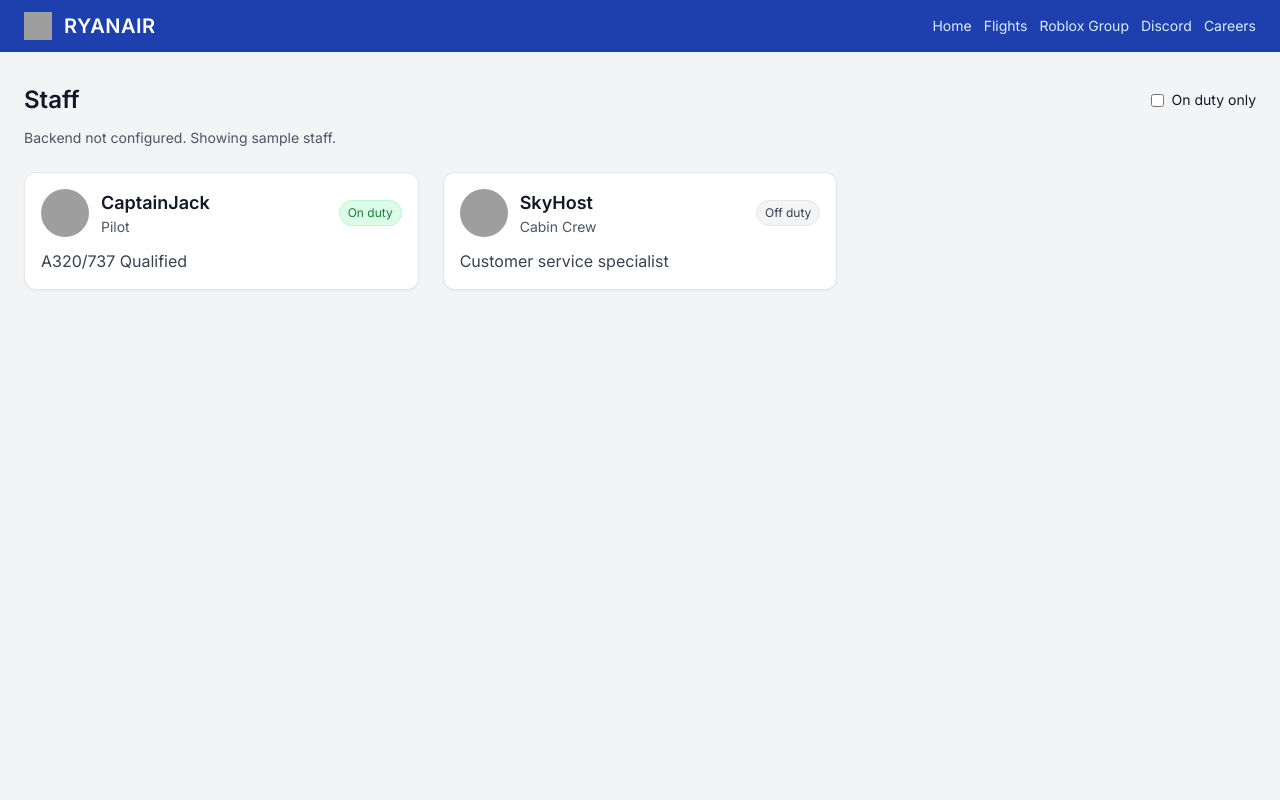
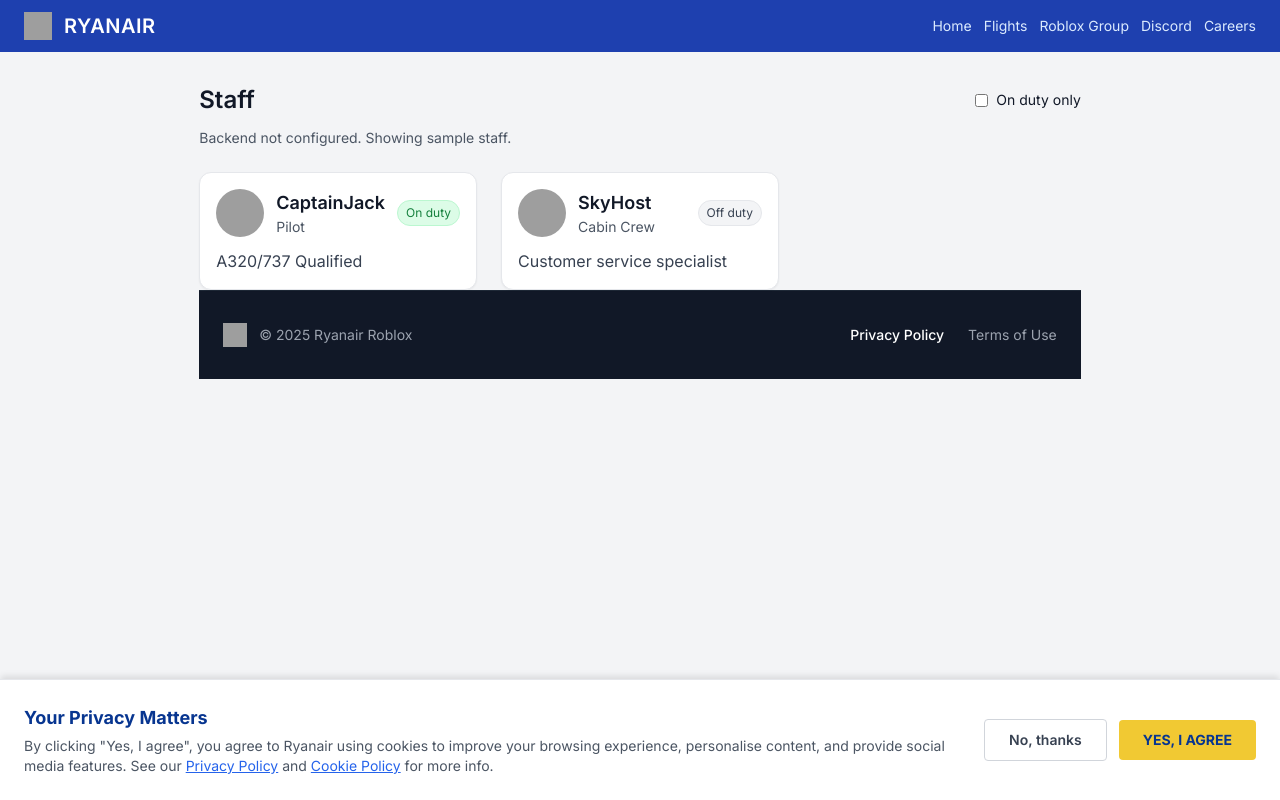
Before and after one commit to AiryPlays/rblxryanair-web, a website: page staff.html in a window 1280 px wide. Drawn offline with nearby package versions, Linux system fonts and the light colour scheme; no server answers; grey boxes are pictures that could not be loaded.

Commit message:
Add footer section to staff.html
Added footer with navigation links and copyright notice.

```diff
--- a/staff.html
+++ b/staff.html
@@ -10,7 +10,7 @@
     <link href="https://fonts.googleapis.com/css2?family=Inter:wght@400;500;600;700&display=swap" rel="stylesheet" />
     <style>body{font-family:Inter,ui-sans-serif,system-ui,-apple-system,Segoe UI,Roboto,Helvetica,Arial}</style>
   </head>
-  <body class="bg-gray-100 text-gray-900">
+  <body class="bg-gray-100 text-gray-900 flex flex-col min-h-screen">
     <header class="bg-blue-800 text-white">
       <div class="max-w-7xl mx-auto px-4 sm:px-6 py-3 flex items-center justify-between">
         <div class="flex items-center gap-3">
@@ -43,7 +43,19 @@
       <p id="status" class="mt-3 text-sm text-gray-600"></p>
 
       <div id="staff-grid" class="mt-6 grid grid-cols-1 sm:grid-cols-2 lg:grid-cols-3 gap-6"></div>
-    </main>
+    <footer class="bg-gray-900 text-white border-t border-gray-800 mt-auto">
+      <div class="max-w-7xl mx-auto px-4 sm:px-6 py-8 flex flex-col md:flex-row justify-between items-center gap-6">
+        <div class="flex items-center gap-3">
+          <img src="https://flights.robloxryanair.com/harpyellow.png" alt="logo" class="h-6 w-6" />
+          <span class="text-gray-400 text-sm">© 2025 Ryanair Roblox</span>
+        </div>
+        <div class="flex gap-6">
+          <a href="/privacy.html" class="text-white font-medium transition-colors text-sm">Privacy Policy</a>
+          <a href="/terms.html" class="text-gray-400 hover:text-white transition-colors text-sm">Terms of Use</a>
+        </div>
+      </div>
+    </footer>
+    <script src="/assets/cookies.js"></script>
 
     <script>
       const grid = document.getElementById('staff-grid');
```
